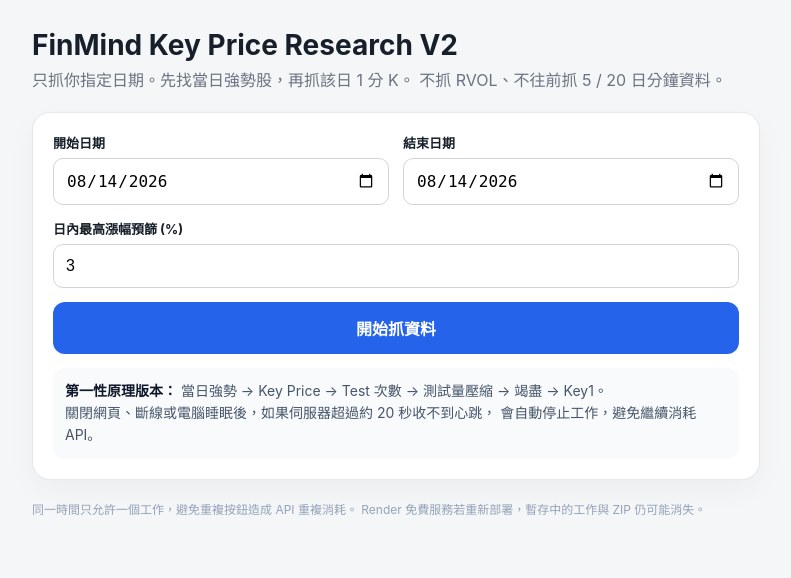
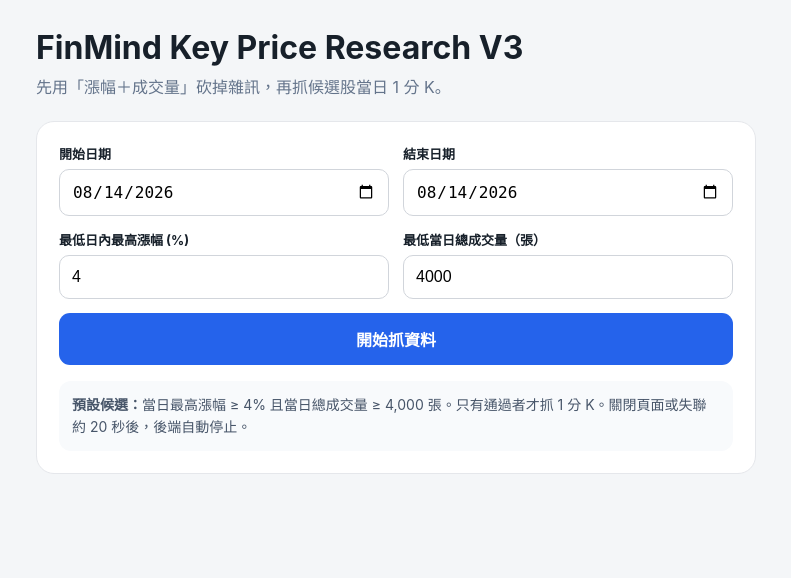
Before and after one commit to ting78963/finmind-keyprice-research, a Flask app: page / in a window 1280 px wide. Shown: the top 578 px of the page, without its empty margins (244-1035 px from the left). Run offline with Flask 3, Linux system fonts and the light colour scheme; parts of the project's set-up code (start-up, migrations or seed data) failed here and were passed over.

Commit message:
Add files via upload

```diff
--- a/templates/index.html
+++ b/templates/index.html
@@ -1,270 +1,48 @@
-<!doctype html>
-<html lang="zh-Hant">
-<head>
-  <meta charset="utf-8">
-  <meta name="viewport" content="width=device-width,initial-scale=1">
-  <title>FinMind Key Price Research V2</title>
-  <style>
-    :root{
-      --bg:#f4f6f8; --card:#fff; --text:#17202a; --muted:#6b7280;
-      --green:#18794e; --line:#e5e7eb; --blue:#2563eb; --danger:#b91c1c;
-      --warn:#92400e;
-    }
-    *{box-sizing:border-box}
-    body{
-      margin:0;background:var(--bg);color:var(--text);
-      font-family:-apple-system,BlinkMacSystemFont,"Segoe UI","Noto Sans TC",sans-serif;
-    }
-    .wrap{max-width:760px;margin:0 auto;padding:28px 16px 60px}
-    h1{font-size:28px;margin:0 0 6px}
-    .sub{color:var(--muted);line-height:1.6;margin-bottom:18px}
-    .card{
-      background:var(--card);border:1px solid var(--line);border-radius:18px;
-      padding:20px;box-shadow:0 10px 30px rgba(0,0,0,.04)
-    }
-    .grid{display:grid;grid-template-columns:1fr 1fr;gap:14px}
-    label{display:block;font-size:13px;font-weight:700;margin-bottom:6px}
-    input{
-      width:100%;font-size:16px;padding:12px;border-radius:10px;
-      border:1px solid #d1d5db;background:#fff
-    }
-    .full{grid-column:1/-1}
-    button,.download{
-      width:100%;border:0;border-radius:12px;padding:14px 16px;
-      font-size:16px;font-weight:800;cursor:pointer;text-align:center;
-      text-decoration:none;display:inline-block
-    }
-    #startBtn{background:var(--blue);color:#fff}
-    #cancelBtn{background:#fff;color:var(--danger);border:1px solid #fecaca;margin-top:10px;display:none}
-    button:disabled{opacity:.55;cursor:not-allowed}
-    .download{background:var(--green);color:#fff;margin-top:12px}
-    .note{
-      margin-top:14px;padding:12px;border-radius:12px;background:#f8fafc;
-      color:#475569;font-size:14px;line-height:1.6
-    }
-    .note strong{color:#0f172a}
-    .status{margin-top:18px;display:none}
-    .bar{height:12px;background:#e5e7eb;border-radius:999px;overflow:hidden}
-    .fill{height:100%;width:0;background:var(--green);transition:width .3s}
-    .statusline{display:flex;justify-content:space-between;gap:10px;margin:9px 0}
-    .msg{font-size:14px;color:#475569;word-break:break-word}
-    .pct{font-weight:800}
-    .error{color:var(--danger)}
-    .warn{color:var(--warn)}
-    .foot{margin-top:20px;color:#94a3b8;font-size:12px;line-height:1.6}
-    @media(max-width:560px){.grid{grid-template-columns:1fr}.full{grid-column:auto}}
-  </style>
-</head>
-<body>
-<div class="wrap">
-  <h1>FinMind Key Price Research V2</h1>
-  <div class="sub">
-    只抓你指定日期。先找當日強勢股，再抓該日 1 分 K。
-    不抓 RVOL、不往前抓 5 / 20 日分鐘資料。
-  </div>
-
-  <div class="card">
-    <div class="grid">
-      <div>
-        <label>開始日期</label>
-        <input id="start" type="date" value="2026-08-14">
-      </div>
-      <div>
-        <label>結束日期</label>
-        <input id="end" type="date" value="2026-08-14">
-      </div>
-      <div class="full">
-        <label>日內最高漲幅預篩 (%)</label>
-        <input id="screen" type="number" min="0" max="10" step="0.5" value="3">
-      </div>
-      <div class="full">
-        <button id="startBtn" onclick="startJob()">開始抓資料</button>
-        <button id="cancelBtn" onclick="cancelJob()">停止抓資料</button>
-      </div>
-    </div>
-
-    <div class="note">
-      <strong>第一性原理版本：</strong>
-      當日強勢 → Key Price → Test 次數 → 測試量壓縮 → 竭盡 → Key1。<br>
-      關閉網頁、斷線或電腦睡眠後，如果伺服器超過約 20 秒收不到心跳，
-      會自動停止工作，避免繼續消耗 API。
-    </div>
-
-    <div id="status" class="status">
-      <div class="statusline">
-        <div id="msg" class="msg">準備中…</div>
-        <div id="pct" class="pct">0%</div>
-      </div>
-      <div class="bar"><div id="fill" class="fill"></div></div>
-      <div id="result"></div>
-    </div>
-  </div>
-
-  <div class="foot">
-    同一時間只允許一個工作，避免重複按鈕造成 API 重複消耗。
-    Render 免費服務若重新部署，暫存中的工作與 ZIP 仍可能消失。
-  </div>
+<!doctype html><html lang="zh-Hant"><head><meta charset="utf-8">
+<meta name="viewport" content="width=device-width,initial-scale=1">
+<title>FinMind Key Price Research V3</title>
+<style>
+body{font-family:-apple-system,BlinkMacSystemFont,"Segoe UI","Noto Sans TC",sans-serif;background:#f4f6f8;margin:0;color:#17202a}
+.wrap{max-width:720px;margin:auto;padding:28px 16px}.card{background:white;padding:22px;border-radius:18px;border:1px solid #e5e7eb}
+h1{margin:0 0 8px}.sub{color:#64748b;margin-bottom:20px;line-height:1.6}
+.grid{display:grid;grid-template-columns:1fr 1fr;gap:14px}.full{grid-column:1/-1}
+label{display:block;font-weight:700;font-size:13px;margin-bottom:6px}input{width:100%;box-sizing:border-box;padding:12px;border:1px solid #d1d5db;border-radius:10px;font-size:16px}
+button,a.dl{width:100%;box-sizing:border-box;padding:14px;border-radius:11px;font-size:16px;font-weight:800;border:0;text-align:center;text-decoration:none;display:block}
+#start{background:#2563eb;color:white}#stop{display:none;margin-top:9px;background:white;color:#b91c1c;border:1px solid #fecaca}
+.status{display:none;margin-top:18px}.bar{height:12px;background:#e5e7eb;border-radius:99px;overflow:hidden}.fill{height:100%;background:#18794e;width:0}
+.row{display:flex;justify-content:space-between;margin-bottom:8px;gap:10px}.note{margin-top:16px;background:#f8fafc;padding:13px;border-radius:12px;color:#475569;line-height:1.6;font-size:14px}
+a.dl{background:#18794e;color:white;margin-top:12px}@media(max-width:550px){.grid{grid-template-columns:1fr}.full{grid-column:auto}}
+</style></head><body><div class="wrap"><h1>FinMind Key Price Research V3</h1>
+<div class="sub">先用「漲幅＋成交量」砍掉雜訊，再抓候選股當日 1 分 K。</div>
+<div class="card"><div class="grid">
+<div><label>開始日期</label><input id="sd" type="date" value="2026-08-14"></div>
+<div><label>結束日期</label><input id="ed" type="date" value="2026-08-14"></div>
+<div><label>最低日內最高漲幅 (%)</label><input id="pctin" type="number" step=".5" value="4"></div>
+<div><label>最低當日總成交量（張）</label><input id="lots" type="number" step="500" value="4000"></div>
+<div class="full"><button id="start" onclick="go()">開始抓資料</button><button id="stop" onclick="cancel()">停止抓資料</button></div>
 </div>
-
+<div class="note"><b>預設候選：</b>當日最高漲幅 ≥ 4% 且當日總成交量 ≥ 4,000 張。只有通過者才抓 1 分 K。關閉頁面或失聯約 20 秒後，後端自動停止。</div>
+<div id="status" class="status"><div class="row"><span id="msg">準備中</span><b id="pc">0%</b></div><div class="bar"><div id="fill" class="fill"></div></div><div id="result"></div></div>
+</div></div>
 <script>
-let jobId = null;
-let pollTimer = null;
-let heartbeatTimer = null;
-
-async function startJob(){
-  const btn = document.getElementById("startBtn");
-  const cancelBtn = document.getElementById("cancelBtn");
-  const status = document.getElementById("status");
-  const result = document.getElementById("result");
-
-  btn.disabled = true;
-  result.innerHTML = "";
-  status.style.display = "block";
-
-  const payload = {
-    start: document.getElementById("start").value,
-    end: document.getElementById("end").value,
-    screen_pct: Number(document.getElementById("screen").value),
-  };
-
-  try{
-    const r = await fetch("/start", {
-      method:"POST",
-      headers:{"Content-Type":"application/json"},
-      body:JSON.stringify(payload)
-    });
-
-    const text = await r.text();
-    let data;
-    try{
-      data = JSON.parse(text);
-    }catch{
-      throw new Error("伺服器回傳非 JSON，請看 Render Logs");
-    }
-
-    if(!r.ok) throw new Error(data.error || "無法建立工作");
-
-    jobId = data.job_id;
-    cancelBtn.style.display = "block";
-
-    startHeartbeat();
-    poll();
-
-  }catch(e){
-    setError(e.message);
-    btn.disabled = false;
-  }
+let jid=null,pt=null,ht=null;
+async function go(){
+ document.getElementById("start").disabled=true; document.getElementById("status").style.display="block";document.getElementById("result").innerHTML="";
+ try{
+  let r=await fetch("/start",{method:"POST",headers:{"Content-Type":"application/json"},body:JSON.stringify({start:sd.value,end:ed.value,screen_pct:+pctin.value,min_lots:+lots.value})});
+  let d=await r.json(); if(!r.ok)throw Error(d.error||"啟動失敗"); jid=d.job_id;stop.style.display="block";
+  ht=setInterval(()=>fetch("/heartbeat/"+jid,{method:"POST"}).catch(()=>{}),5000); poll();
+ }catch(e){msg.textContent=e.message;document.getElementById("start").disabled=false}
 }
-
-function startHeartbeat(){
-  stopHeartbeat();
-
-  heartbeatTimer = setInterval(async ()=>{
-    if(!jobId) return;
-    try{
-      await fetch(`/heartbeat/${jobId}`, {method:"POST"});
-    }catch(e){
-      // 不立即報錯；後端會用 timeout 自動取消
-    }
-  }, 5000);
+async function poll(){
+ try{
+  let r=await fetch("/status/"+jid),d=await r.json(),p=Math.round(d.progress||0);pc.textContent=p+"%";fill.style.width=p+"%";msg.textContent=d.message||"";
+  if(d.status==="done"){finish();result.innerHTML='<a class="dl" href="'+d.download+'">下載研究資料 ZIP</a>';return}
+  if(d.status==="error"||d.status==="cancelled"){finish();return}
+ }catch(e){msg.textContent="連線暫時中斷："+e.message}
+ pt=setTimeout(poll,1800);
 }
-
-function stopHeartbeat(){
-  if(heartbeatTimer){
-    clearInterval(heartbeatTimer);
-    heartbeatTimer = null;
-  }
-}
-
-async function poll(){
-  if(!jobId) return;
-
-  clearTimeout(pollTimer);
-
-  try{
-    const r = await fetch(`/status/${jobId}`);
-    const text = await r.text();
-
-    let data;
-    try{
-      data = JSON.parse(text);
-    }catch{
-      throw new Error("狀態回傳中斷，請查看 Render Logs");
-    }
-
-    if(!r.ok) throw new Error(data.error || "狀態查詢失敗");
-
-    const p = Math.round(Number(data.progress || 0));
-    document.getElementById("pct").textContent = `${p}%`;
-    document.getElementById("fill").style.width = `${p}%`;
-    document.getElementById("msg").textContent = data.message || "";
-
-    if(data.status === "done"){
-      finishJob();
-      document.getElementById("result").innerHTML =
-        `<a class="download" href="${data.download}">下載 Key Price 研究資料 ZIP</a>`;
-      return;
-    }
-
-    if(data.status === "cancelled"){
-      finishJob();
-      document.getElementById("msg").innerHTML =
-        `<span class="warn">${data.message || "工作已停止"}</span>`;
-      return;
-    }
-
-    if(data.status === "error"){
-      finishJob();
-      setError(data.message || "發生錯誤");
-      return;
-    }
-
-    pollTimer = setTimeout(poll, 1800);
-
-  }catch(e){
-    setError(e.message);
-    // 不立即 finish，heartbeat 若還在代表 tab 還開著，可再看 log
-    pollTimer = setTimeout(poll, 3000);
-  }
-}
-
-async function cancelJob(){
-  if(!jobId) return;
-
-  document.getElementById("cancelBtn").disabled = true;
-  document.getElementById("msg").textContent = "正在停止…";
-
-  try{
-    await fetch(`/cancel/${jobId}`, {method:"POST"});
-  }catch(e){}
-
-  stopHeartbeat();
-}
-
-function finishJob(){
-  stopHeartbeat();
-  clearTimeout(pollTimer);
-
-  document.getElementById("startBtn").disabled = false;
-  document.getElementById("cancelBtn").style.display = "none";
-  document.getElementById("cancelBtn").disabled = false;
-}
-
-function setError(text){
-  document.getElementById("msg").innerHTML =
-    `<span class="error">${String(text)}</span>`;
-}
-
-// 關閉/重新整理網頁時，嘗試立即通知後端停止。
-// 即使 sendBeacon 失敗，後端仍會因心跳逾時自動停止。
-window.addEventListener("pagehide", ()=>{
-  if(jobId){
-    try{
-      navigator.sendBeacon(`/cancel/${jobId}`, new Blob([], {type:"text/plain"}));
-    }catch(e){}
-  }
-  stopHeartbeat();
-});
-</script>
-</body>
-</html>
+async function cancel(){if(jid)fetch("/cancel/"+jid,{method:"POST"}).catch(()=>{});clearInterval(ht)}
+function finish(){clearInterval(ht);clearTimeout(pt);document.getElementById("start").disabled=false;stop.style.display="none"}
+addEventListener("pagehide",()=>{if(jid)navigator.sendBeacon("/cancel/"+jid,new Blob([]));clearInterval(ht)});
+</script></body></html>
```
